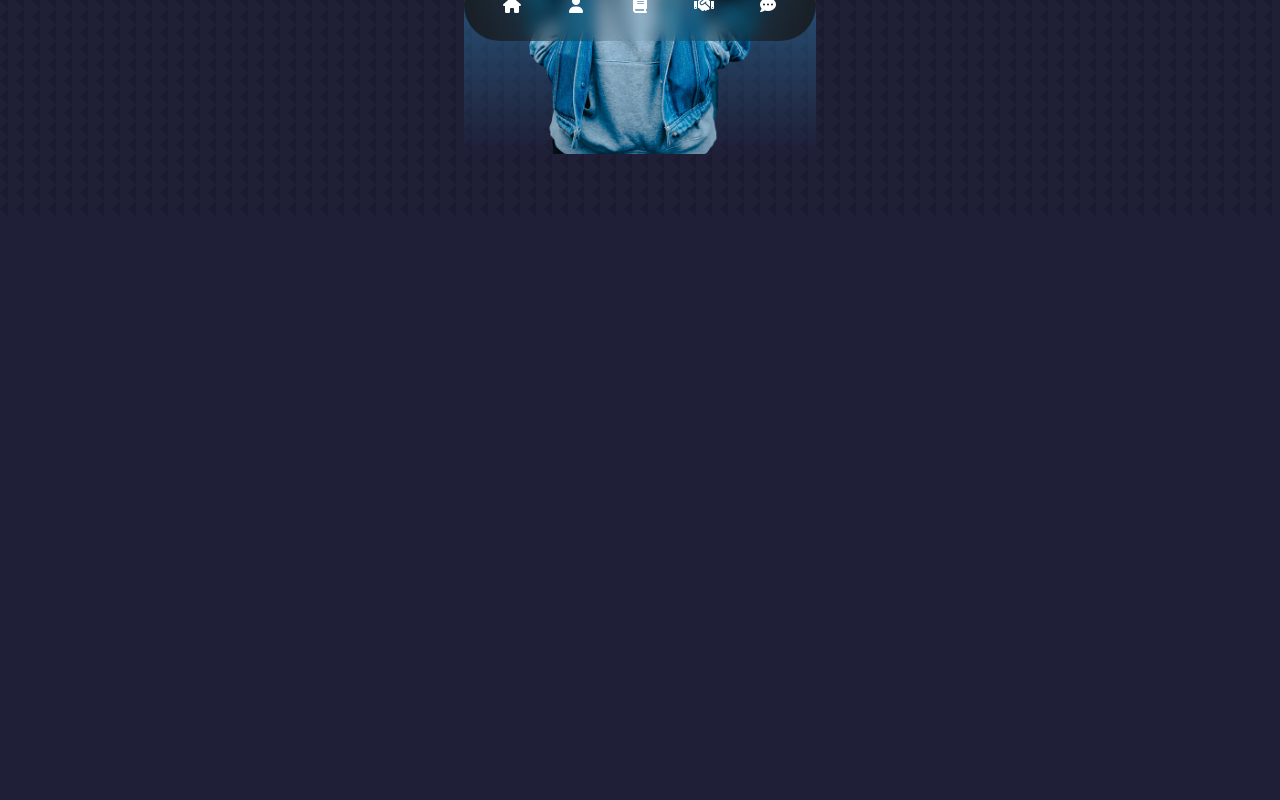
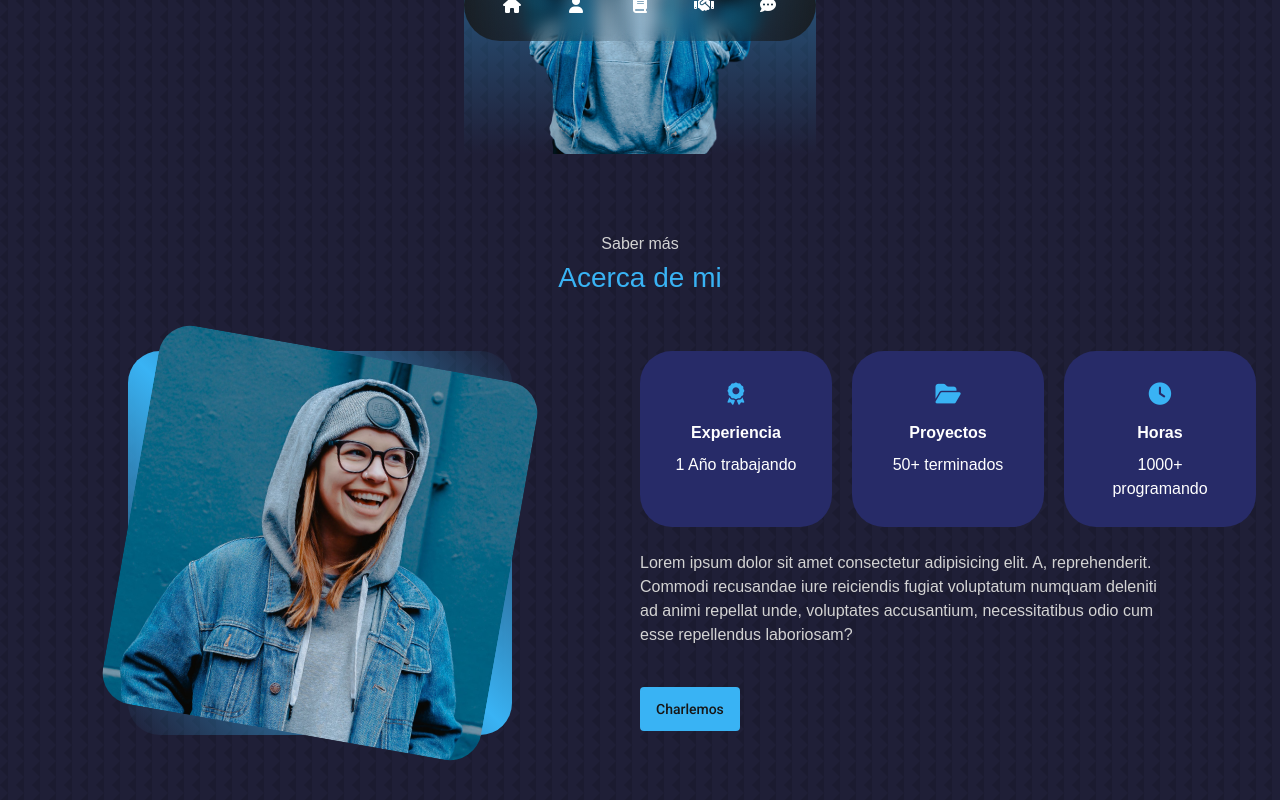
Before and after one commit to Avantifer/Portfolio, an Angular app: page / in a window 1280 px wide. Shown: the part 711-1511 px from the top of the page. Before the commit the page ends 928 px from the top, so only its background shows below. Built offline with nearby package versions, Linux system fonts and the light colour scheme; a web font is replaced by a local one.

Commit message:
About me finished

```diff
--- a/src/app/app.component.html
+++ b/src/app/app.component.html
@@ -1,2 +1,3 @@
 <app-header></app-header>
+<app-about-me></app-about-me>
 <app-bottom-nav></app-bottom-nav>
--- a/src/app/app.module.ts
+++ b/src/app/app.module.ts
@@ -7,12 +7,14 @@ import { BrowserAnimationsModule } from '@angular/platform-browser/animations';
 import { MatIconModule } from '@angular/material/icon';
 import { MatButtonModule } from '@angular/material/button';
 import { HeaderComponent } from './components/header/header.component';
+import { AboutMeComponent } from './components/about-me/about-me.component';
 
 @NgModule({
   declarations: [
     AppComponent,
     BottomNavComponent,
-    HeaderComponent
+    HeaderComponent,
+    AboutMeComponent
   ],
   imports: [
     BrowserModule,
--- /dev/null
+++ b/src/app/components/about-me/about-me.component.html
@@ -0,0 +1,32 @@
+<div class="about-me text-center">
+    <h6>Saber más</h6>
+    <h3>Acerca de mi</h3>
+    <div class="about-me--flex d-flex flex-column flex-lg-row">
+        <div class="about-me--flex--photo mx-auto mt-5">
+            <img src="../../../assets/images/me-about.jpg" alt="Foto sobre mi">
+        </div>
+        <div class="about-me--flex--info d-flex flex-column align-items-center align-items-lg-start mt-5">
+            <div class="about-me--flex--info--types d-flex flex-row flex-wrap flex-lg-nowrap justify-content-center">
+                <div class="about-me--flex--info--types--type d-flex flex-column">
+                    <em class="fa-solid fa-award"></em>
+                    <span class="fw-bold mb-2">Experiencia</span>
+                    <p class="w-100">1 Año trabajando</p>
+                </div>
+                <div class="about-me--flex--info--types--type d-flex flex-column">
+                    <em class="fa-solid fa-folder-open"></em>
+                    <span class="fw-bold mb-2">Proyectos</span>
+                    <p class="w-100">50+ terminados</p>
+                </div>
+                <div class="about-me--flex--info--types--type d-flex flex-column">
+                    <em class="fa-solid fa-clock"></em>
+                    <span class="fw-bold mb-2">Horas</span>
+                    <p class="w-100">1000+ programando</p>
+                </div>
+            </div>
+            <p class="about-me--flex--info--text text-start mt-4">Lorem ipsum dolor sit amet consectetur adipisicing elit. A, reprehenderit. Commodi recusandae iure reiciendis fugiat voluptatum numquam deleniti ad animi repellat unde, voluptates accusantium, necessitatibus odio cum esse repellendus laboriosam?</p>
+            <button mat-button class="py-1 px-3 mt-4">
+                Charlemos
+            </button>
+        </div>
+    </div>
+</div>
--- /dev/null
+++ b/src/app/components/about-me/about-me.component.scss
@@ -0,0 +1,122 @@
+@import "../../../../node_modules/bootstrap/scss/mixins";
+@import "../../../../node_modules/bootstrap/scss/functions";
+@import "../../../../node_modules/bootstrap/scss/variables";
+@import "../../../assets/scss/colors.scss";
+
+.about-me {
+  margin-top: 5rem;
+
+  h6 {
+    font-weight: 400;
+    color: lightgray;
+  }
+
+  h3 {
+    color: $primary-color;
+  }
+
+  &--flex {
+    &--photo {
+      background: linear-gradient(
+        45deg,
+        transparent,
+        $primary-color,
+        transparent
+      );
+      border-radius: 2rem;
+      width: 24rem;
+      height: fit-content;
+
+      img {
+        border-radius: 2rem;
+        width: 24rem;
+        overflow: hidden;
+        transform: rotate(10deg);
+        transition: all 0.4s ease-in-out;
+
+        &:hover {
+          transform: rotate(0);
+        }
+      }
+    }
+
+    &--info {
+      width: 50%;
+
+      &--types {
+        gap: 1.25rem;
+
+        &--type {
+          background-color: $primary-color-dark;
+          border-radius: 2rem;
+          padding: 2rem 1.75rem;
+          width: 12rem;
+          height: 11rem;
+
+          em {
+            color: $primary-color;
+            font-size: 1.4rem;
+            margin-bottom: 1rem;
+          }
+        }
+      }
+
+      &--text {
+        width: 82%;
+        color: lightgray;
+      }
+
+      button {
+        background-color: $primary-color;
+        color: $secondary-color;
+        margin-bottom: 10rem;
+      }
+    }
+  }
+}
+
+@include media-breakpoint-down(lg) {
+  .about-me {
+    &--flex {
+      &--info {
+        width: 100% !important;
+
+        &--text {
+          width: 62% !important;
+        }
+      }
+    }
+  }
+}
+
+@include media-breakpoint-only(lg) {
+  .about-me {
+    &--flex {
+      &--info {
+        &--text {
+          width: 100% !important;
+        }
+      }
+    }
+  }
+}
+
+@include media-breakpoint-down(sm) {
+  .about-me {
+    &--flex {
+      &--info {
+        &--text {
+          width: 90% !important;
+        }
+      }
+
+      &--photo {
+        width: 18rem;
+
+        img {
+          width: 18rem;
+        }
+      }
+    }
+  }
+}
--- /dev/null
+++ b/src/app/components/about-me/about-me.component.ts
@@ -0,0 +1,15 @@
+import { Component, OnInit } from '@angular/core';
+
+@Component({
+  selector: 'app-about-me',
+  templateUrl: './about-me.component.html',
+  styleUrls: ['./about-me.component.scss']
+})
+export class AboutMeComponent implements OnInit {
+
+  constructor() { }
+
+  ngOnInit(): void {
+  }
+
+}
--- a/src/assets/scss/colors.scss
+++ b/src/assets/scss/colors.scss
@@ -1,2 +1,3 @@
 $primary-color: rgb(57, 179, 244);
+$primary-color-dark: rgb(39, 43, 104);
 $secondary-color: rgb(22, 22, 22);
```
Also changed, not shown: src/assets/images/me-about.jpg (added).
